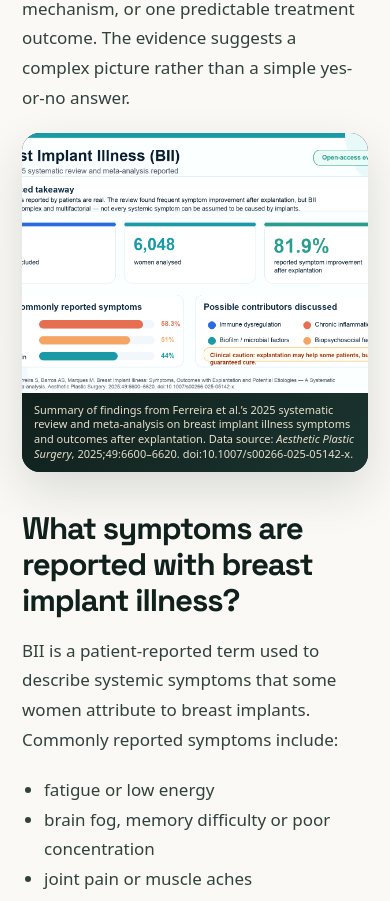
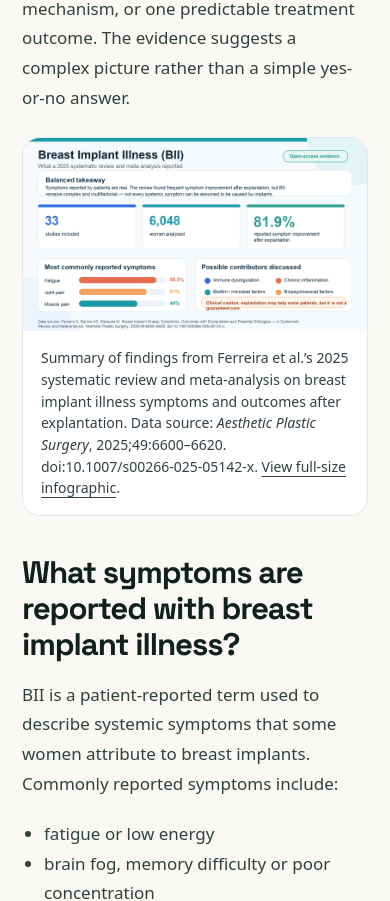
Before and after one commit to zatyrical/plasticwebsite, a Next.js app: page /breast-implant-illness-singapore-evidence in a window 390 px wide. Shown: the part 1880-2781 px from the top of the page. Built offline with nearby package versions, Linux system fonts and the light colour scheme.

Commit message:
Correct cosmetic figure cropping and responsive image delivery

```diff
--- a/app/breast-implant-illness-singapore-evidence/page.tsx
+++ b/app/breast-implant-illness-singapore-evidence/page.tsx
@@ -170,9 +170,9 @@ export default function BreastImplantIllnessPage() {
               <p>The more difficult question is whether breast implants are the proven cause in every patient who has these symptoms. At present, breast implant illness, or BII, does not have one universally accepted diagnostic test, one established disease mechanism, or one predictable treatment outcome. The evidence suggests a complex picture rather than a simple yes-or-no answer.</p>
             </section>
 
-            <figure className="article-hero-image-card">
-              <Image src="/images/aesthetic-breast/breast-implant-illness-2025-systematic-review-infographic.png" alt="Infographic summarising 2025 systematic review findings on breast implant illness symptoms and explantation outcomes" width={1600} height={900} sizes="(max-width: 900px) 100vw, 900px" />
-              <figcaption>Summary of findings from Ferreira et al.’s 2025 systematic review and meta-analysis on breast implant illness symptoms and outcomes after explantation. Data source: <em>Aesthetic Plastic Surgery</em>, 2025;49:6600–6620. doi:10.1007/s00266-025-05142-x.</figcaption>
+            <figure className="article-material-figure">
+              <Image src="/images/aesthetic-breast/breast-implant-illness-2025-systematic-review-infographic.png" alt="Infographic summarising 2025 systematic review findings on breast implant illness symptoms and explantation outcomes" width={1600} height={900} sizes="(max-width: 760px) calc(100vw - 46px), (max-width: 1180px) 714px, 774px" />
+              <figcaption>Summary of findings from Ferreira et al.’s 2025 systematic review and meta-analysis on breast implant illness symptoms and outcomes after explantation. Data source: <em>Aesthetic Plastic Surgery</em>, 2025;49:6600–6620. doi:10.1007/s00266-025-05142-x. <a href="/images/aesthetic-breast/breast-implant-illness-2025-systematic-review-infographic.png" style={{ textDecoration: 'underline', textUnderlineOffset: '4px' }}>View full-size infographic</a>.</figcaption>
             </figure>
 
             <section id="symptoms">
```
